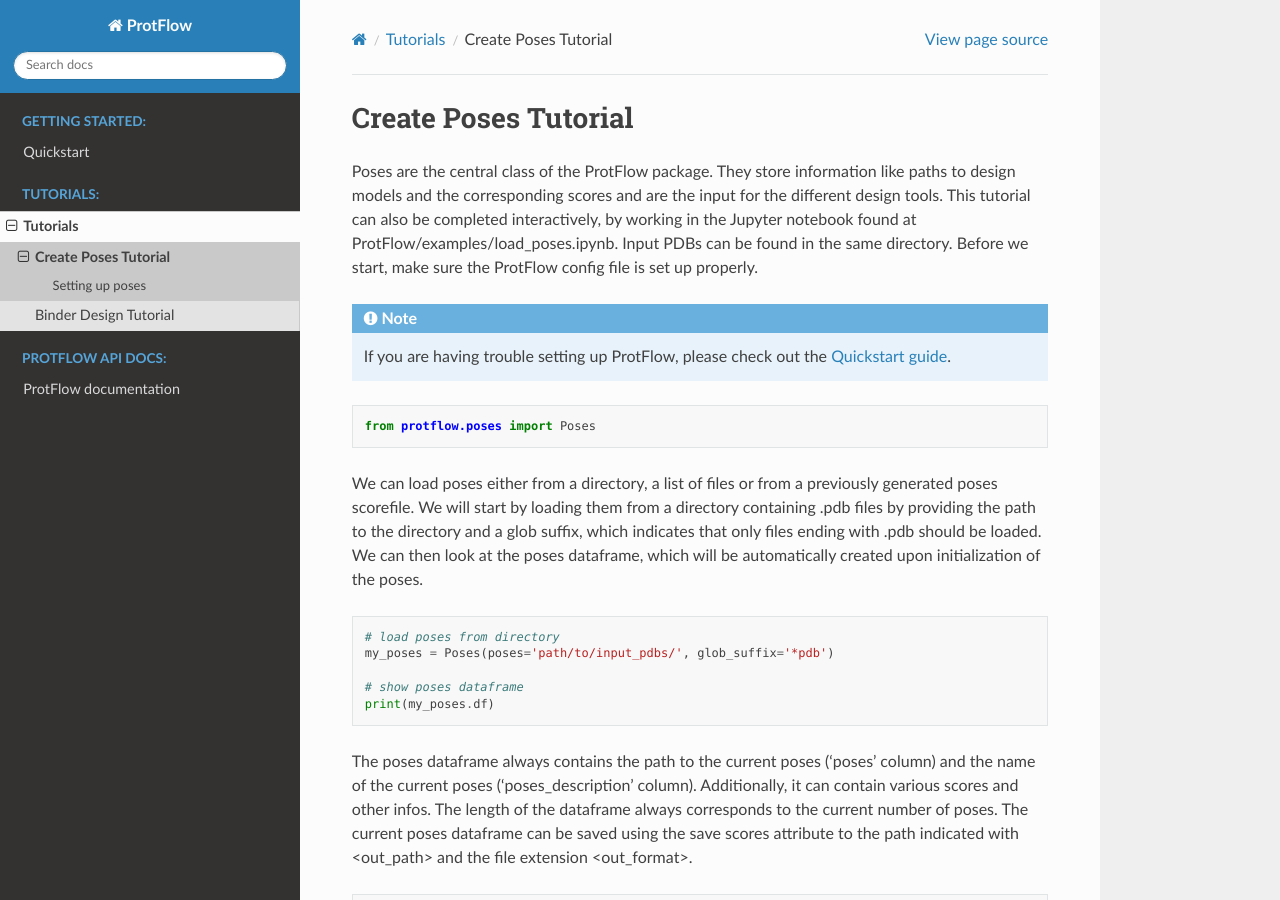
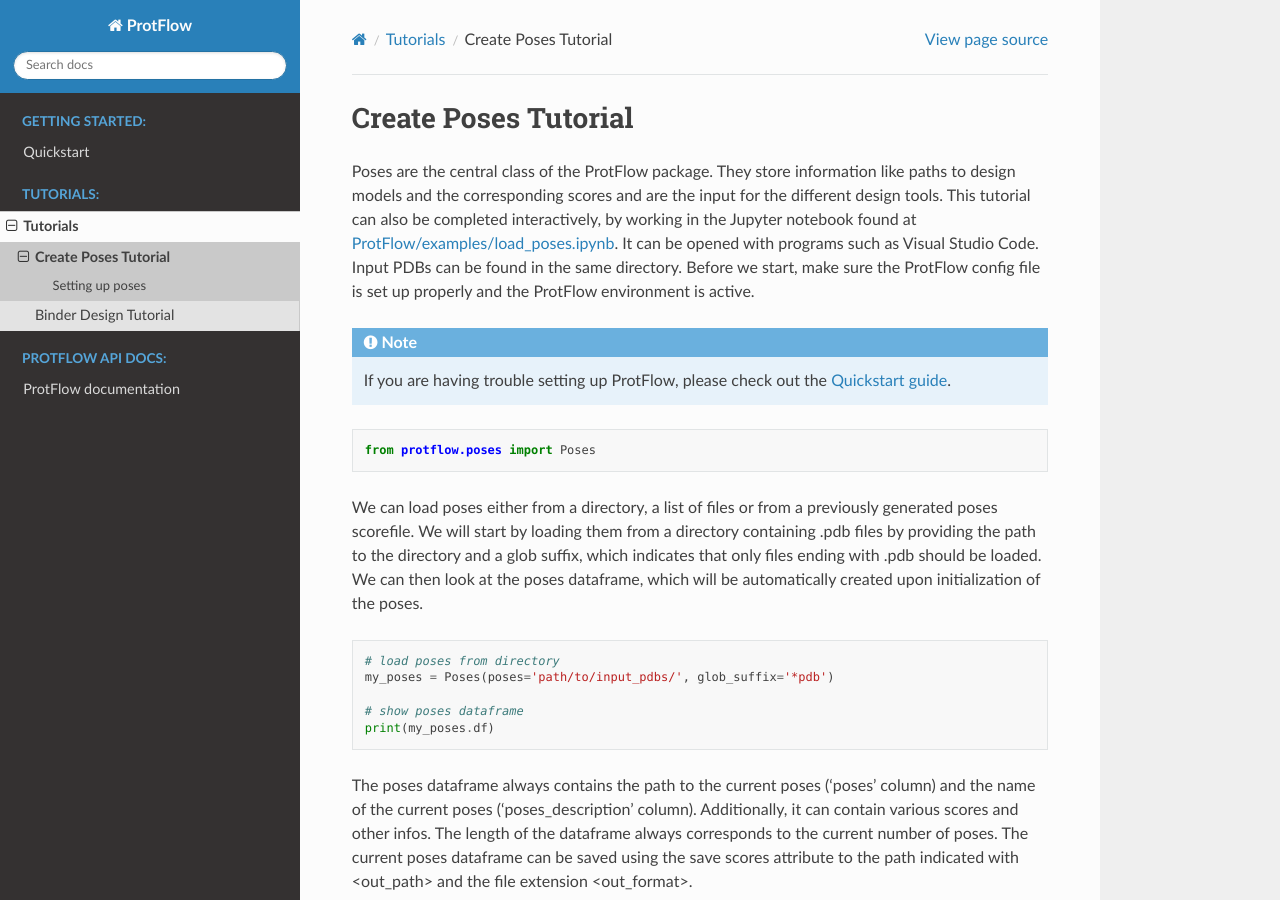
Before and after one commit to mabr3112/ProtFlow, a Sphinx documentation site: the page built from docs/source/tutorials/load_poses.rst, in a window 1280 px wide and 900 px high. Built offline with Sphinx 7.4.7 and the Read the Docs theme 3.1.0, drawn with Linux system fonts in a browser that asks for light colours.

Commit message:
small mod

```diff
--- a/docs/source/tutorials/load_poses.rst
+++ b/docs/source/tutorials/load_poses.rst
@@ -4,8 +4,9 @@
 ======================
 
 Poses are the central class of the ProtFlow package. They store information like paths to design models and the corresponding scores and are the input for the different design tools.
-This tutorial can also be completed interactively, by working in the Jupyter notebook found at ProtFlow/examples/load_poses.ipynb. Input PDBs can be found in the same directory.
-Before we start, make sure the ProtFlow config file is set up properly.
+This tutorial can also be completed interactively, by working in the Jupyter notebook found at
+`ProtFlow/examples/load_poses.ipynb <https://github.com/mabr3112/ProtFlow/blob/master/examples/load_poses.ipynb>`_. It can be opened with programs such as Visual Studio Code.
+Input PDBs can be found in the same directory. Before we start, make sure the ProtFlow config file is set up properly and the ProtFlow environment is active.
 
 .. note::
 
```
